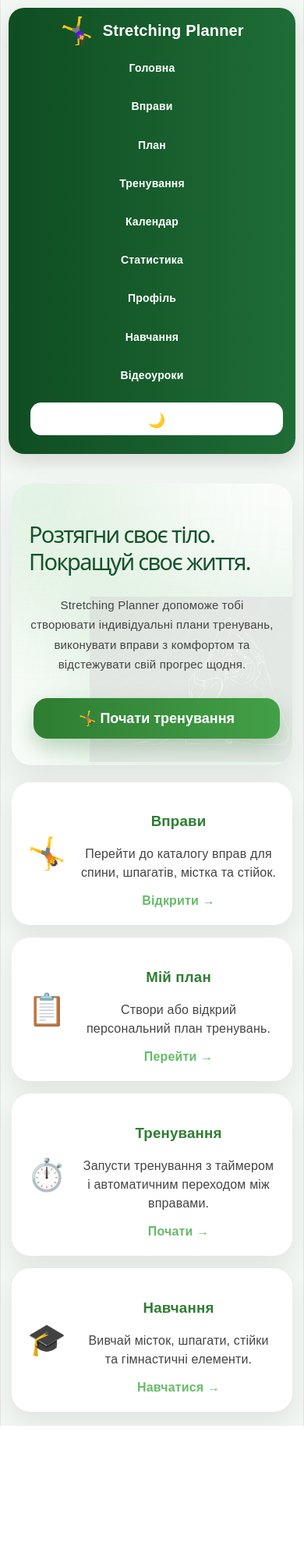
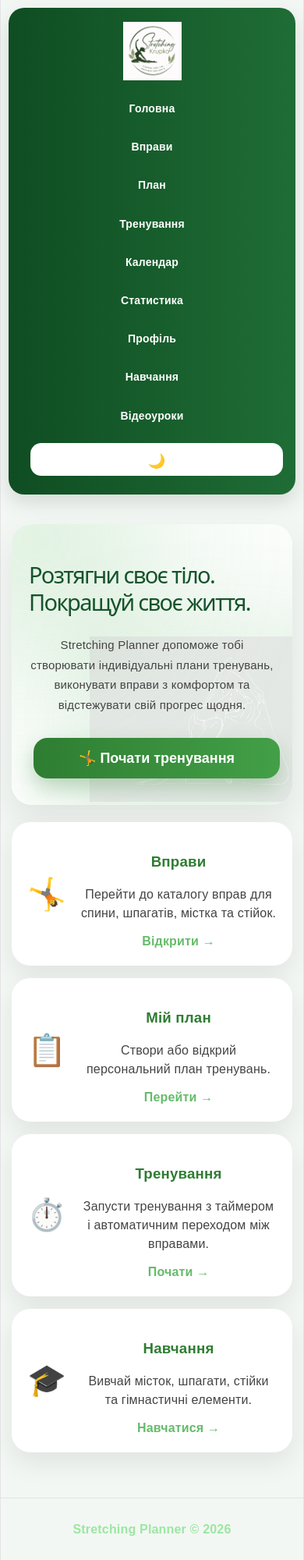
Before and after one commit to pikmi-vika/stretching-planner, a React (Vite) app in the folder client/: page / in a window 390 px wide. Shown: the whole page at 78% size. Before the commit the page ends 1828 px from the top, so only its background shows below. Built offline with nearby package versions, Linux system fonts and the light colour scheme.

Commit message:
add footer 404 favicon

```diff
--- a/client/index.html
+++ b/client/index.html
@@ -1,11 +1,12 @@
 <!doctype html>
-<html lang="en">
+<html lang="uk">
   <head>
     <meta charset="UTF-8" />
-    <link rel="icon" type="image/svg+xml" href="/favicon.svg" />
+    <link rel="icon" href="/favicon.ico" />
     <meta name="viewport" content="width=device-width, initial-scale=1.0" />
-    <title>client</title>
+    <title>Stretching Krupko</title>
   </head>
+
   <body>
     <div id="root"></div>
     <script type="module" src="/src/main.jsx"></script>
--- a/client/src/App.css
+++ b/client/src/App.css
@@ -888,8 +888,15 @@ button:hover {
   }
 
   .logo {
-    font-size: 20px;
-  }
+  display: flex;
+  align-items: center;
+}
+
+.logo img {
+  height: 75px;
+  width: auto;
+  object-fit: contain;
+}
 
   .nav-links {
     width: 100%;
@@ -1042,3 +1049,38 @@ button:hover {
     height: 160px;
   }
 }
+.footer {
+  margin-top: 40px;
+  padding: 28px;
+  text-align: center;
+  color: #9be7a1;
+  border-top: 1px solid rgba(102, 187, 106, 0.2);
+}
+
+.footer p {
+  margin: 0;
+  font-weight: bold;
+}
+
+.footer span {
+  display: block;
+  margin-top: 6px;
+  color: #aaa;
+}
+
+.not-found-page {
+  min-height: 60vh;
+  display: flex;
+  align-items: center;
+  justify-content: center;
+}
+
+.not-found-card {
+  text-align: center;
+  max-width: 520px;
+}
+
+.not-found-card h1 {
+  font-size: 90px;
+  margin: 0;
+}
--- a/client/src/App.jsx
+++ b/client/src/App.jsx
@@ -18,6 +18,7 @@ import Register from "./pages/Register";
 import Tutorials from "./pages/Tutorials";
 import TutorialDetails from "./pages/TutorialDetails";
 import Videos from "./pages/Videos";
+import NotFound from "./pages/NotFound";
 
 import "./App.css";
 
@@ -39,10 +40,9 @@ function App() {
   return (
     <BrowserRouter>
       <nav className="navbar">
-  <Link to="/" className="logo">
-    <span className="logo-icon">🤸‍♀️</span>
-    <span>Stretching Planner</span>
-  </Link>
+ <div className="logo">
+  <img src="/logo.png" alt="Stretching Krupko" />
+</div>
 
   <div className="nav-links">
     <Link to="/">Головна</Link>
@@ -83,9 +83,14 @@ function App() {
 />
 <Route path="/about" element={<About />} />
 <Route path="/videos" element={<Videos />} />
+<Route path="*" element={<NotFound />} />
 
         </Routes>
       </div>
+      <footer className="footer">
+  <p>Stretching Planner © 2026</p>
+
+</footer>
     </BrowserRouter>
   );
 }
--- /dev/null
+++ b/client/src/pages/NotFound.jsx
@@ -0,0 +1,19 @@
+import { Link } from "react-router-dom";
+
+function NotFound() {
+  return (
+    <div className="not-found-page">
+      <div className="details-card not-found-card">
+        <h1>404</h1>
+        <h2>Сторінку не знайдено</h2>
+        <p>Такої сторінки не існує або посилання неправильне.</p>
+
+        <Link to="/">
+          <button>Повернутися на головну</button>
+        </Link>
+      </div>
+    </div>
+  );
+}
+
+export default NotFound;
```
Also changed, not shown: client/public/logo.png (added).
